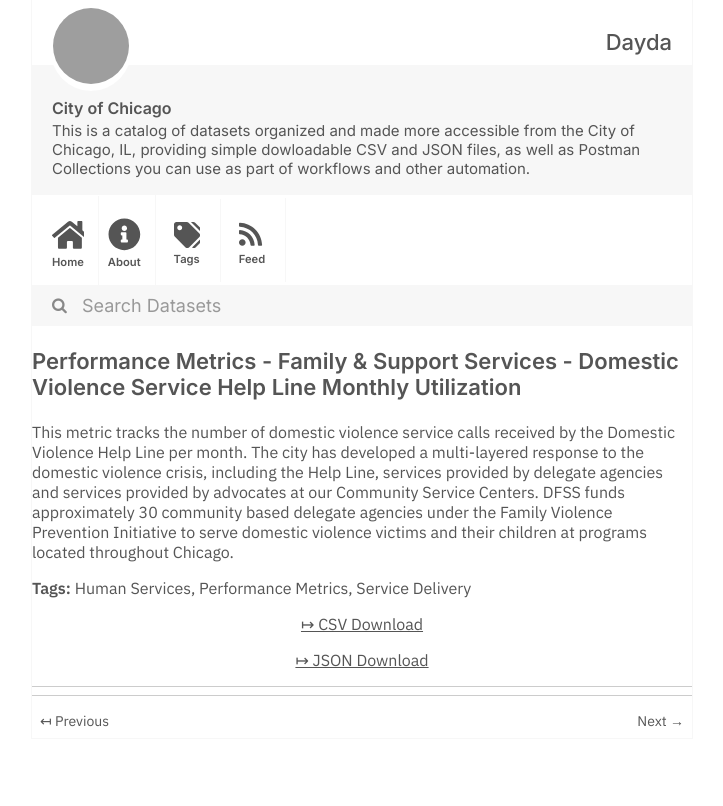
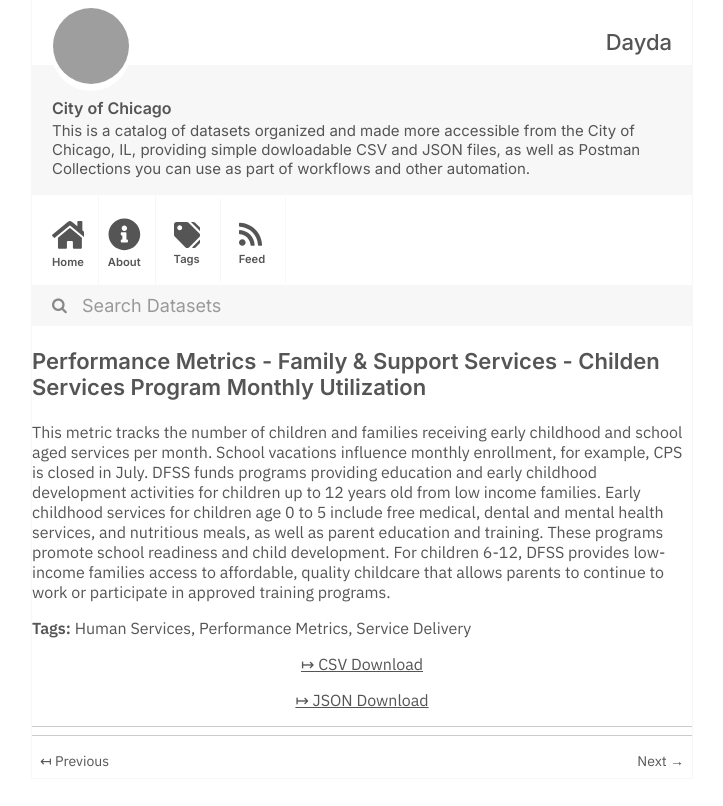
Before and after one commit to dayda-entities/city-of-chicago, a Jekyll site: the page built from _posts/2020-11-10-performance-metrics-family-sup.md, in a window 1280 px wide, cut to the strip 0-806 px from the top of the page. Shown: the whole strip, without its empty margins (278-1001 px from the left). Built offline with Jekyll 4.4.1, drawn with Linux system fonts in a browser that asks for light colours; grey boxes are pictures that could not be loaded.

```diff
--- a/_posts/2020-11-10-performance-metrics-family-sup.md
+++ b/_posts/2020-11-10-performance-metrics-family-sup.md
@@ -1,9 +1,9 @@
 ---
 title: >-
-  Performance Metrics - Family & Support Services - Domestic Violence Service
-  Help Line Monthly Utilization
-created: '2020-11-10T16:54:58.391090'
-modified: '2020-11-10T16:54:58.391100'
+  Performance Metrics - Family & Support Services - Childen Services Program
+  Monthly Utilization
+created: '2020-11-10T16:55:32.285153'
+modified: '2020-11-10T16:55:32.285164'
 state: active
 type: dataset
 tags:
@@ -13,10 +13,10 @@ tags:
 groups:
   - Local Government
 csv_url: >-
-  https://data.cityofchicago.org/api/views/hbuv-eka5/rows.csv?accessType=DOWNLOAD
+  https://data.cityofchicago.org/api/views/vjbu-ywct/rows.csv?accessType=DOWNLOAD
 json_url: >-
-  https://data.cityofchicago.org/api/views/hbuv-eka5/rows.json?accessType=DOWNLOAD
+  https://data.cityofchicago.org/api/views/vjbu-ywct/rows.json?accessType=DOWNLOAD
 layout: post
 
 ---
-This metric tracks the number of domestic violence service calls received by the Domestic Violence Help Line per month. The city has developed a multi-layered response to the domestic violence crisis, including the Help Line, services provided by delegate agencies and services provided by advocates at our Community Service Centers. DFSS funds approximately 30 community based delegate agencies under the Family Violence Prevention Initiative to serve domestic violence victims and their children at programs located throughout Chicago.
+This metric tracks the number of children and families receiving early childhood and school aged services per month. School vacations influence monthly enrollment, for example, CPS is closed in July. DFSS funds programs providing education and early childhood development activities for children up to 12 years old from low income families. Early childhood services for children age 0 to 5 include free medical, dental and mental health services, and nutritious meals, as well as parent education and training. These programs promote school readiness and child development. For children 6-12, DFSS provides low-income families access to affordable, quality childcare that allows parents to continue to work or participate in approved training programs.
```
